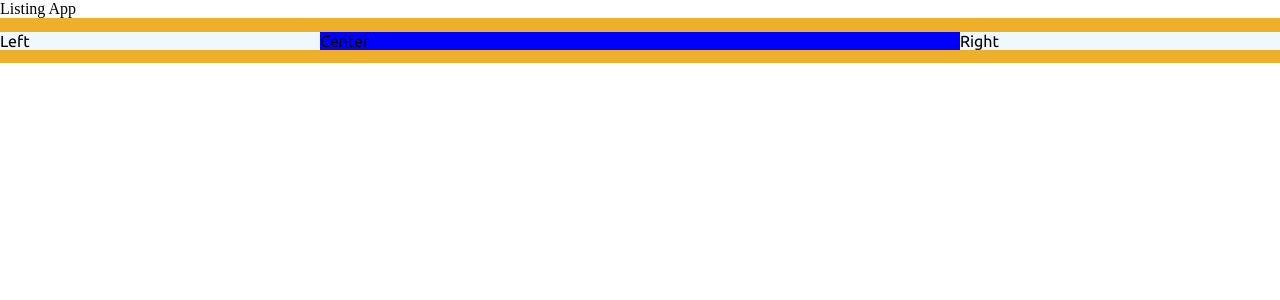
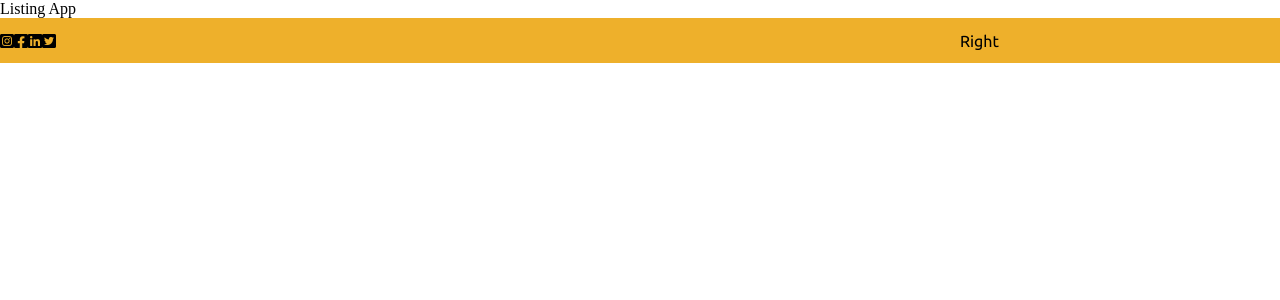
Before and after one commit to viettu2k/react-listing-app, a React (Create React App) app: page / in a window 1280 px wide. Shown: the top 300 px of the page. Built offline with nearby package versions, Linux system fonts and the light colour scheme.

Commit message:
adding Fontawesome styling TopBar component

```diff
--- a/public/index.html
+++ b/public/index.html
@@ -10,6 +10,8 @@
     <title>React Listing App</title>
     <link href="https://fonts.googleapis.com/css2?family=Nunito+Sans:ital,wght@0,200;0,300;0,400;0,600;0,700;1,200;1,300;1,400;1,600;1,700&family=Raleway:ital,wght@0,200;0,300;0,400;0,500;0,600;1,200;1,300;1,400;1,500;1,600&family=Ubuntu:ital,wght@0,300;0,400;0,500;0,700;1,300;1,400;1,500;1,700&display=swap"
         rel="stylesheet" />
+    <link rel="stylesheet" href="https://cdnjs.cloudflare.com/ajax/libs/font-awesome/6.0.0/css/all.min.css" integrity="sha512-9usAa10IRO0HhonpyAIVpjrylPvoDwiPUiKdWk5t3PyolY1cOd4DSE0Ga+ri4AuTroPR5aQvXU9xC6qOPnzFeg==" crossorigin="anonymous" referrerpolicy="no-referrer"
+    />
     <style>
         * {
             margin: 0;
--- a/src/components/topbar/TopBar.css
+++ b/src/components/topbar/TopBar.css
@@ -14,11 +14,9 @@
 .topbar-right {
     flex: 3;
     /* occupy 3 columns from total of 12 */
-    background-color: aliceblue;
 }
 
 .topbar-center {
     flex: 6;
     /* occupy 6 columns from total of 12 */
-    background-color: blue;
 }
--- a/src/components/topbar/TopBar.jsx
+++ b/src/components/topbar/TopBar.jsx
@@ -5,8 +5,13 @@
 export default function TopBar() {
   return (
     <div className="topbar">
-      <div className="topbar-left">Left</div>
-      <div className="topbar-center">Center</div>
+      <div className="topbar-left">
+        <i class="fab fa-instagram-square"></i>
+        <i class="fab fa-facebook-square"></i>
+        <i class="fab fa-linkedin"></i>
+        <i class="fab fa-twitter-square"></i>
+      </div>
+      <div className="topbar-center"></div>
       <div className="topbar-right">Right</div>
     </div>
   );
```
